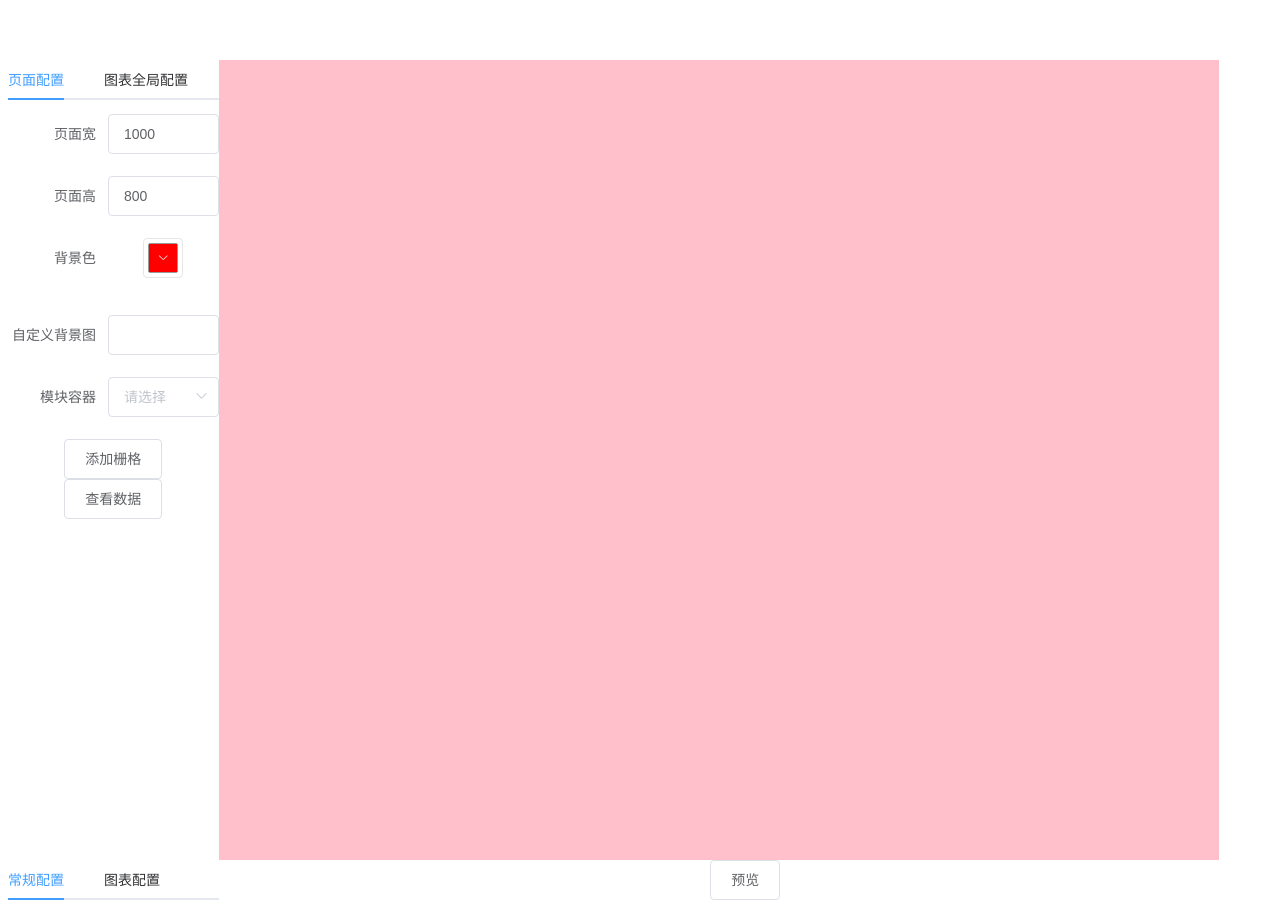
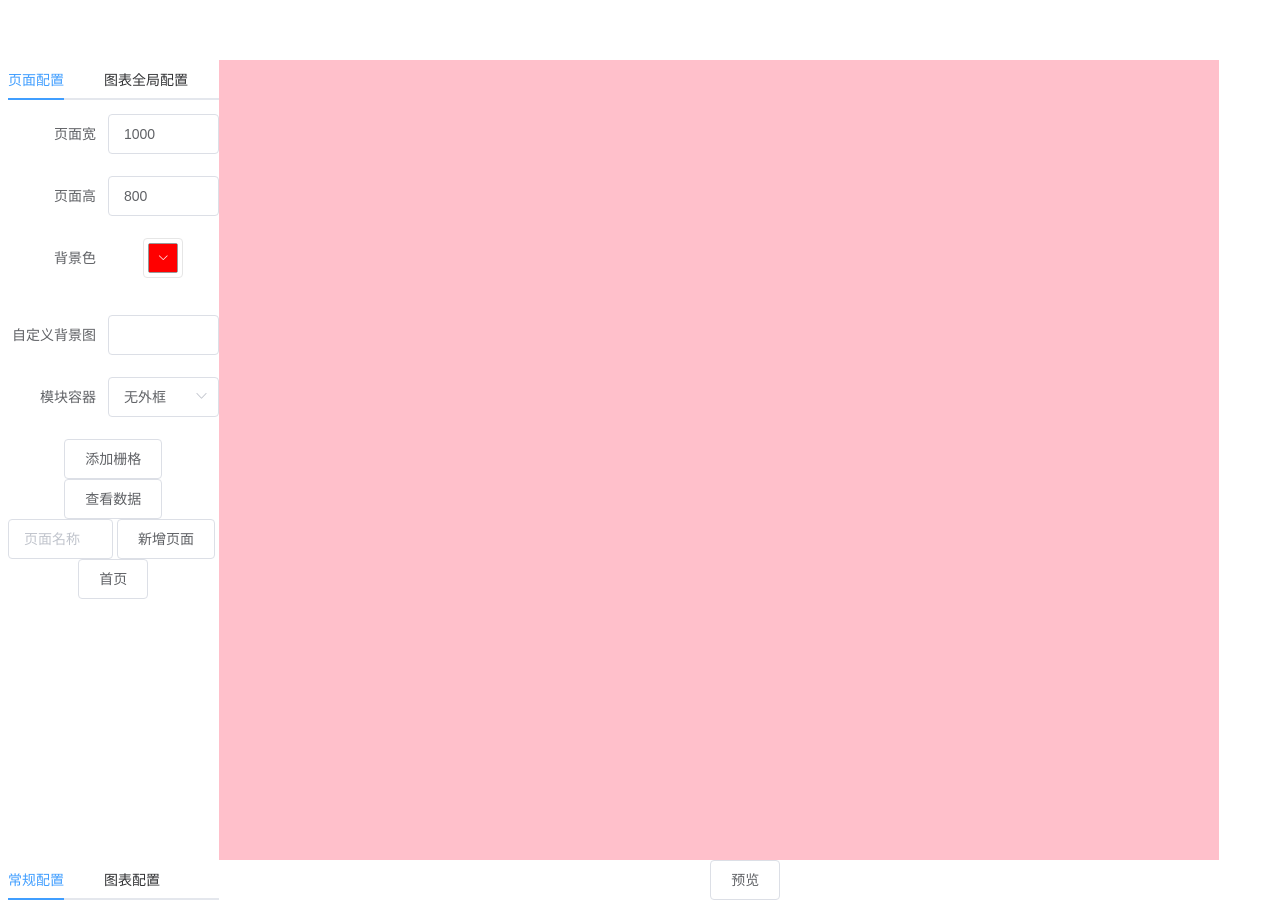
Before and after one commit to fengpang/dv-making, a Vue app: page /#/ in a window 1280 px wide. Built offline with nearby package versions, Linux system fonts and the light colour scheme.

Commit message:
可新增页面配置不同页面

```diff
--- a/src/components/Grid.vue
+++ b/src/components/Grid.vue
@@ -8,7 +8,7 @@
         :style="{paddingLeft: `${+dis/2}px`, paddingRight: `${+dis/2}px`, backgroundColor: item.bc}"
         :span="+item.span">
         <div class="item" :class="{active: currentItem === item}">
-          <component :is="item.panel || template.panel" v-if="template.panel">
+          <component :is="item.panel || template.panel">
             <component
               v-if="item.component"
               :is="item.component"
--- a/src/components/MainView.vue
+++ b/src/components/MainView.vue
@@ -2,16 +2,15 @@
     <!-- 主体 -->
     <el-col :span="16" class="view" :style="{width: `1000px`, height: `800px`, backgroundColor: template.bgImg || template.bgc}">
       <draggable
-        :list="template.components"
+        :list="template.pages[template.currentPage].components"
         group="people"
         ghost-class="ghost">
       <div
-        v-for="(item, index) in template.components"
+        v-for="(item, index) in template.pages[template.currentPage].components"
         :key="index"
         class="row"
         style="width: 100%; position: relative;">
-        <component
-          :is="item.name"
+        <grid
           @active="activeChange"
           :class="{active: currentItem === item}"
           :columns="item.columns"
@@ -19,7 +18,7 @@
           :height="item.height"
           :rowDis="item.rowDis"
           :template="template"
-          :dis="item.dis"></component>
+          :dis="item.dis"></grid>
           <div class="icons">
             <i class="el-icon-delete delete-icon" @click="delCol(template.components, item)"></i>
             <i class="el-icon-success success-icon" @click="selctRow(item)"></i>
--- a/src/components/PageConf.vue
+++ b/src/components/PageConf.vue
@@ -33,6 +33,17 @@
               <el-button>添加栅格</el-button>
           </draggable>
             <el-button @click="dialogVisible = true">查看数据</el-button>
+            <el-row>
+              <el-col :span="12">
+                <el-input v-model="pagename" placeholder="页面名称" @keyup.enter.native="increasePage"></el-input>
+              </el-col>
+              <el-col :span="12">
+                <el-button @click="increasePage">新增页面</el-button>
+              </el-col>
+            </el-row>
+            <div>
+              <el-button v-for="(item, index) in template.pages" :key="index" @click="template.currentPage = index">{{ item.name || index + 1 }}</el-button>
+            </div>
           </el-form>
           <!-- JSON信息 -->
           <el-dialog
@@ -70,12 +81,12 @@ export default {
     return {
       activeName: 'first',
       dialogVisible: false,
+      pagename: '',
       rows: [{
         type: 'row',
         dis: 0,
         rowDis: 0,
         height: 300,
-        name: 'Grid',
         config: {},
         columns: [{span: 12, type: 'col', config: {}}, {span: 12, type: 'col', config: {}}]
       }],
@@ -88,6 +99,11 @@ export default {
   methods: {
     deepCoy (item) {
       return JSON.parse(JSON.stringify(item))
+    },
+    increasePage () {
+      this.template.currentPage = this.template.pages.length - 1
+      this.$emit('increasePage', this.pagename)
+      this.pagename = ''
     }
   },
   props: {
--- a/src/components/index.vue
+++ b/src/components/index.vue
@@ -1,6 +1,6 @@
 <template>
   <el-row>
-    <PageConf :template="template"></PageConf>
+    <PageConf :template="template" @increasePage="increasePage"></PageConf>
     <MainView :template="template" v-model="currentItem"></MainView>
     <ModelConf :current-item="currentItem"></ModelConf>
     <el-button @click.native="dialogVisible = true">预览</el-button>
@@ -28,11 +28,20 @@ export default {
       template: {
         width: 1000,
         height: 800,
+        currentPage: 0,
+        panel: 'DefaultPanel',
         bgc: 'pink',
         config: {},
-        components: []
+        pages: [
+          {name: '首页', components: []}
+        ]
       },
       currentItem: {}
+    }
+  },
+  methods: {
+    increasePage (name) {
+      this.template.pages.push({components: [], name})
     }
   },
   components: {
```
